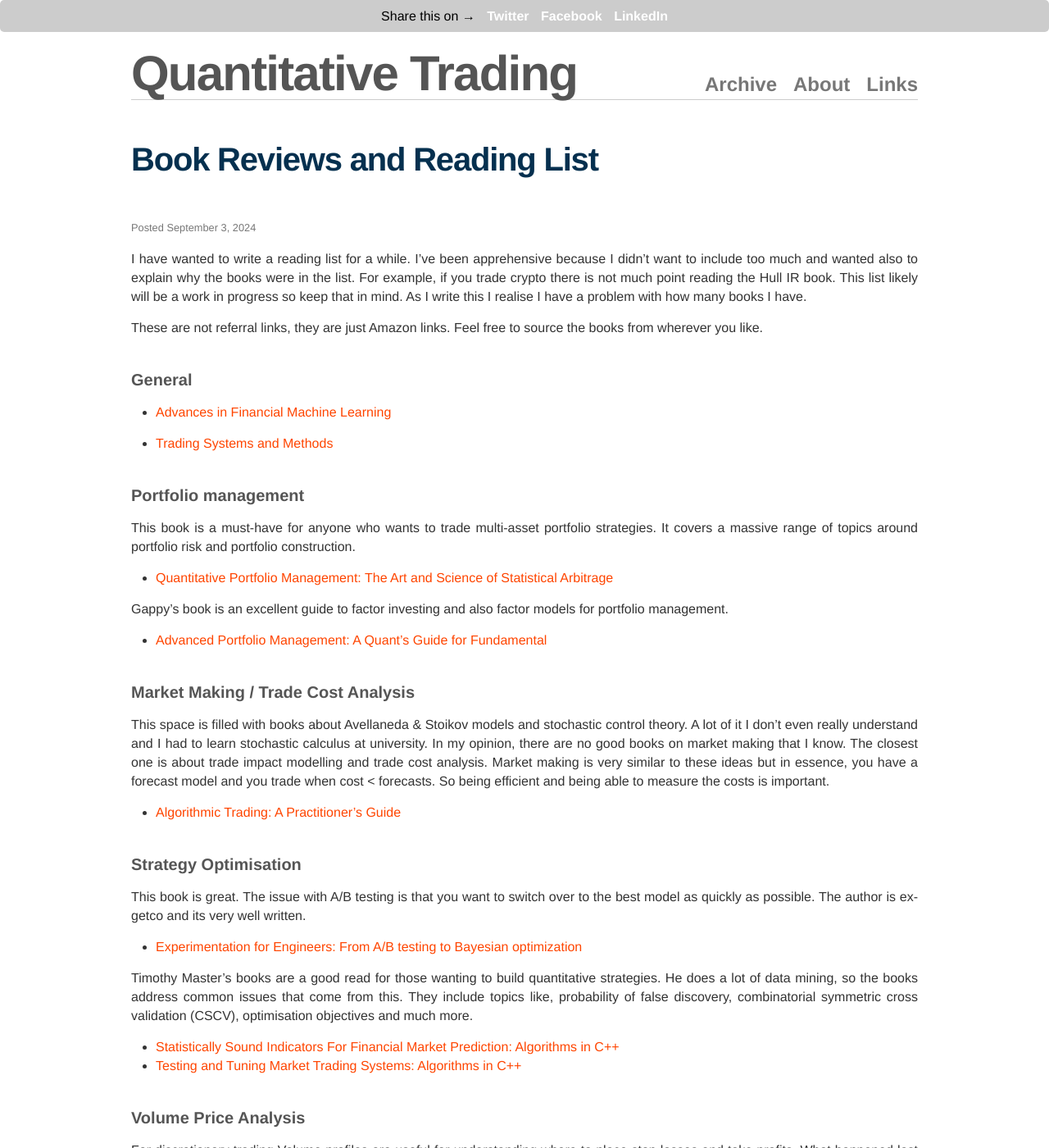
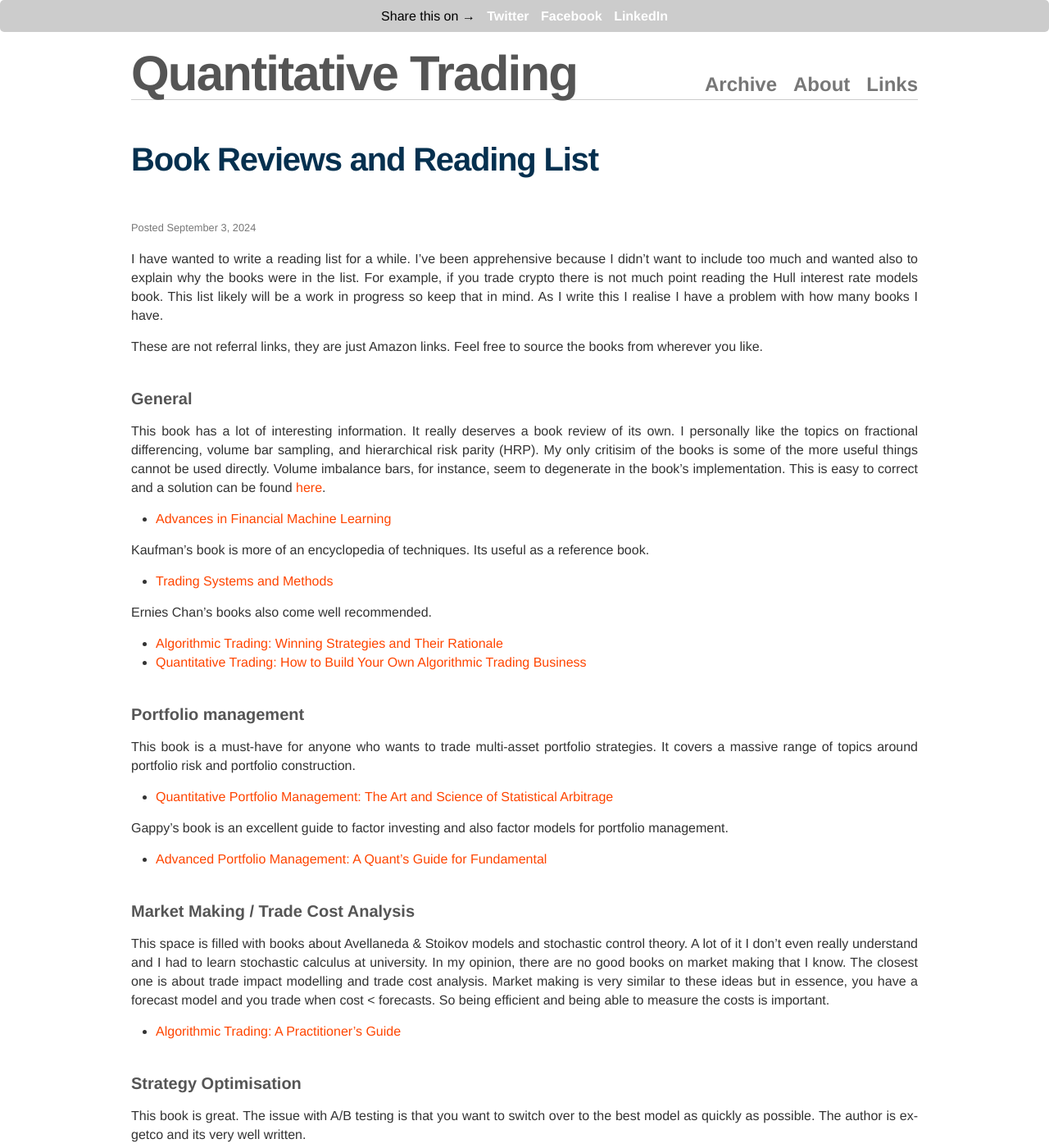
Before and after one commit to MarkRBest/markrbest.github.io, a Jekyll site: the page built from _posts/2024-09-03-reading-list.md, in a window 1280 px wide and 1400 px high. Shown: the whole window at 82% size. Built offline with Jekyll 4.4.1, drawn with Linux system fonts in a browser that asks for light colours; nearby versions of some CDN libraries; comment, search, counter and statistics services are not loaded; some of the changed text lies outside the part shown.

```diff
--- a/_posts/2024-09-03-reading-list.md
+++ b/_posts/2024-09-03-reading-list.md
@@ -6,16 +6,29 @@
 ---
 
 I have wanted to write a reading list for a while. I've been apprehensive because I didn't want to include too much and wanted also to explain why the books were in the list.
-For example, if you trade crypto there is not much point reading the Hull IR book. This list likely will be a work in progress so keep that in mind.
+For example, if you trade crypto there is not much point reading the Hull interest rate models book. This list likely will be a work in progress so keep that in mind.
 As I write this I realise I have a problem with how many books I have.
 
 These are not referral links, they are just Amazon links. Feel free to source the books from wherever you like.
 
 ### General
 
+This book has a lot of interesting information. It really deserves a book review of its own.
+I personally like the topics on fractional differencing, volume bar sampling, and hierarchical risk parity (HRP).
+My only critisim of the books is some of the more useful things cannot be used directly.
+Volume imbalance bars, for instance, seem to degenerate in the book's implementation.
+This is easy to correct and a solution can be found [here](https://markrbest.github.io/rust-bar-building/).
+
 * [Advances in Financial Machine Learning](https://a.co/d/iatgtIp)
 
+Kaufman's book is more of an encyclopedia of techniques. Its useful as a reference book.
+
 * [Trading Systems and Methods](https://a.co/d/4w2G4hk)
+
+Ernies Chan's books also come well recommended.
+
+* [Algorithmic Trading: Winning Strategies and Their Rationale](https://amzn.eu/d/7e5Oc64)
+* [Quantitative Trading: How to Build Your Own Algorithmic Trading Business](https://amzn.eu/d/37DQJne)
 
 ### Portfolio management
 
@@ -46,6 +59,17 @@
 
 * [Statistically Sound Indicators For Financial Market Prediction: Algorithms in C++](https://a.co/d/fi2g6TS)
 * [Testing and Tuning Market Trading Systems: Algorithms in C++](https://amzn.eu/d/2T57Z9f)
+
+### Statistical Arbitrage
+
+This book has some interesting chapters about mid-correction and dealing with jumps.
+
+* [Statistical Arbitrage: Algorithmic Trading Insights and Techniques](https://amzn.eu/d/id4sMyl)
+
+This is not a book but an article. It's about how to build a risk neutral long short portfolio strategy.
+What is nice about it, is its very simple and generic and can be used either with rich/cheap or momentum alphas.
+
+* [The Modern Spirit of Statistical Arbitrage](https://x.com/systematicls/status/1802666506125558115?s=46&t=rrb1VDYgAE-7u13wznr-hg)
 
 ### Volume Price Analysis
 
```
